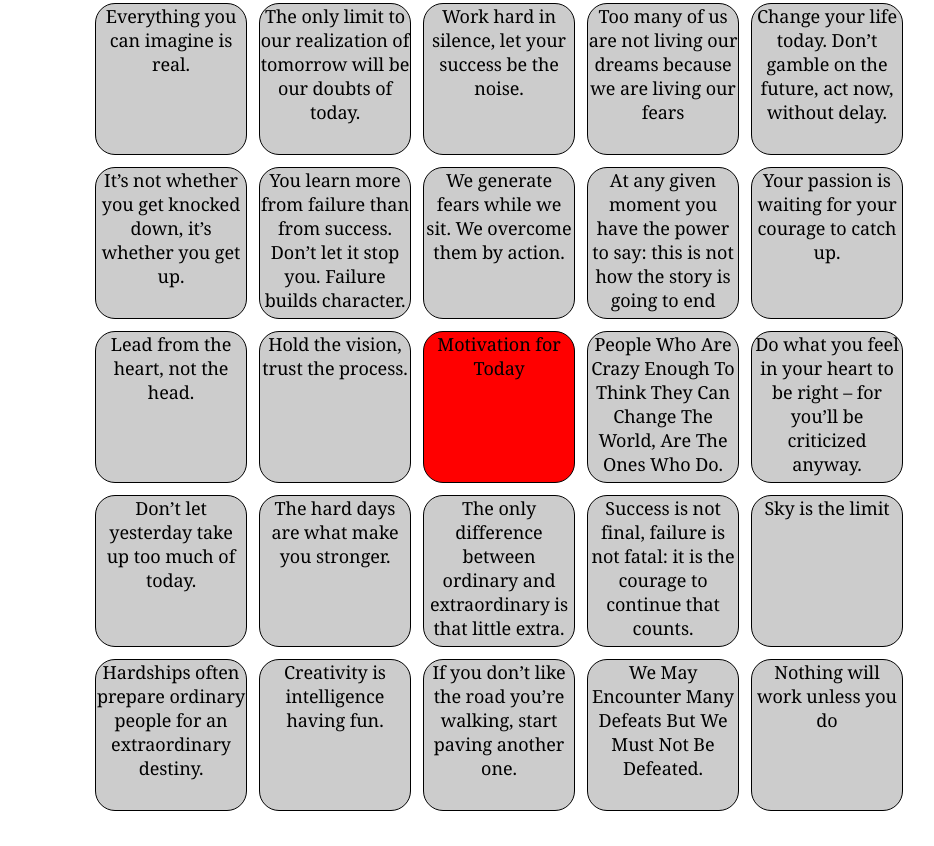
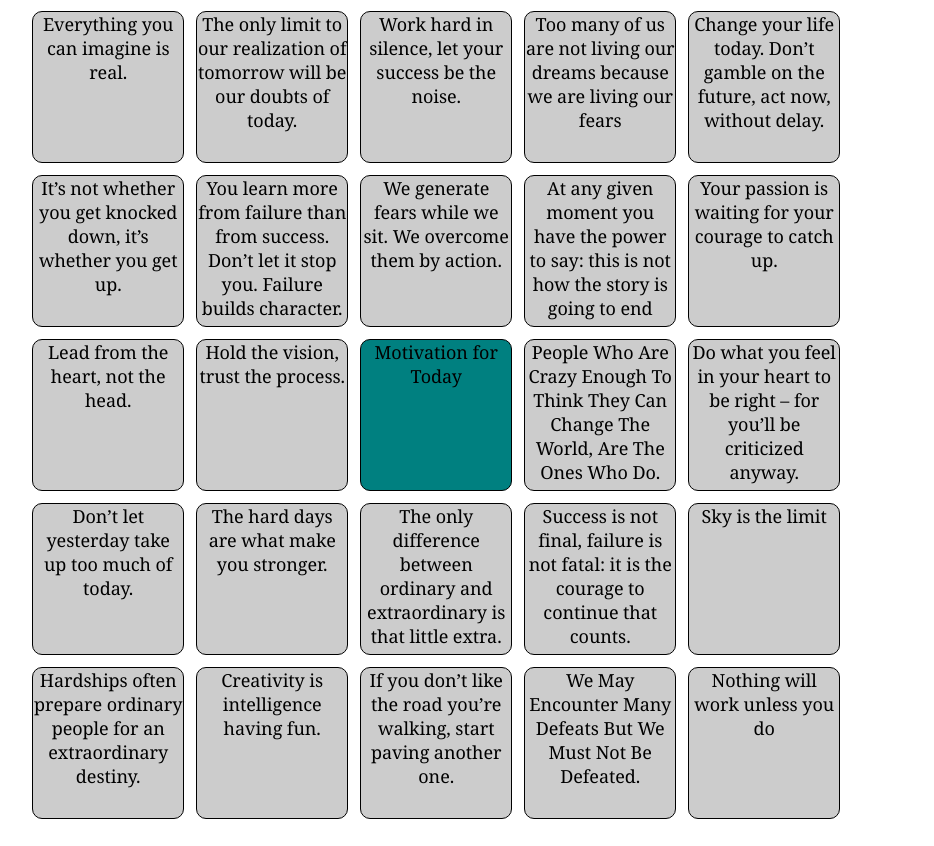
Before and after one commit to prasannajit/react-bingo, a React app: page / in a window 1280 px wide. Shown: the part 76-922 px from the top of the page, without its empty margins (238-1172 px from the left). Built offline with nearby package versions, Linux system fonts and the light colour scheme.

Commit message:
Added code targetting specific devices

```diff
--- a/package.json
+++ b/package.json
@@ -7,6 +7,7 @@
     "@testing-library/react": "^11.2.7",
     "@testing-library/user-event": "^12.8.3",
     "crypto-js": "^4.0.0",
+    "prop-types": "^15.7.2",
     "react": "^17.0.2",
     "react-device-detect": "^1.17.0",
     "react-dom": "^17.0.2",
--- a/public/index.html
+++ b/public/index.html
@@ -27,6 +27,9 @@
 
 <body>
   <noscript>You need to enable JavaScript to run this app.</noscript>
+  <script src="https://code.jquery.com/jquery-3.6.0.min.js" integrity="sha256-/xUj+3OJU5yExlq6GSYGSHk7tPXikynS7ogEvDej/m4=" crossorigin="anonymous"></script>
+  <script src="https://code.jquery.com/ui/1.12.1/jquery-ui.min.js" integrity="sha256-VazP97ZCwtekAsvgPBSUwPFKdrwD3unUfSGVYrahUqU=" crossorigin="anonymous"></script>
+  <img id="bingo-img" src="./bingo.jpeg" style="position:absolute; top:0px; left:0px; display: none; z-index: 9999;"></img>
   <div id="root"></div>
   <!--
       This HTML file is a template.
--- a/src/components/App/App.css
+++ b/src/components/App/App.css
@@ -10,9 +10,48 @@
 .app-container{
   padding: 0 4px;
 }
-@media only screen and (max-width: 768px) {
+@media only screen and (max-width: 870px) {
     .container {
      position: absolute;
-     top: 50%;
+     top: 30%;
+     width: 100%;
     }
+    h1{
+      position: absolute;
+      top: 10%;
+      left: 40%;
+    }
+}
+@media only screen and (min-width: 872px) {
+  .container {
+    width: 95%;
   }
+}
+@media only screen and (min-width: 1000px) {
+  .container {
+    width: 80%;
+  }
+}
+@media only screen and (min-width: 1024px) {
+  .container {
+    width: 80%;
+  }
+}
+@media only screen and (min-width: 1200px) {
+  .container {
+    width: 60%;
+  }
+}
+@media only screen and (min-width: 1440px) {
+  .container {
+    width: 50%;
+  }
+}
+@media only screen and (min-width: 1920px) {
+  .container {
+    width: 30%;
+  }
+}
+h1{
+  text-align: center;
+}
--- a/src/components/App/index.js
+++ b/src/components/App/index.js
@@ -5,8 +5,8 @@ import './App.css';
 const App = () => {
     return (
         <div className="app-container">
+            <h1>Play Amazing BINGO</h1>
             <div className="container">
-                <h1>Play Amazing BINGO</h1>
                 <Bingo />
             </div>
         </div>
--- a/src/components/Bingo/index.js
+++ b/src/components/Bingo/index.js
@@ -9,6 +9,13 @@ const Bingo = () => {
     const [cellState, setCellState] = useState(initializeCellData(ROW_COUNT, COLUMN_COUNT, isMobile));
     const [bingoState, setBingoState] = useState({ bingoCells: [], isBingo: false });
 
+    const animate=()=>{
+        let height = window.$(window).height();
+        let width = window.$(window).width();
+        window.$("#bingo-img").show(2000);
+        window.$("#bingo-img").effect( "size", { to: {width: width, height: height} }, 1000 );
+        window.$("#bingo-img").toggle('explode');
+    };
     const handleClickParent = (row, col) => {
         /**Create a copy of state to modify and finally update */
         let updatedCellState = cellState.slice(0);
@@ -84,6 +91,7 @@ const Bingo = () => {
                 }
                 /** Update cell state with updated bingo property */
                 setCellState(copyOfCellState);
+                animate();
             }
         }
     }
--- /dev/null
+++ b/src/components/Card/Card.css
@@ -0,0 +1,8 @@
+.card{
+    border: 1px solid black;
+    border-radius: 10px;
+    text-align: center;
+    height: 150px;
+    margin: 4px;
+    width: 150px;
+}
--- a/src/components/Card/index.js
+++ b/src/components/Card/index.js
@@ -1,25 +1,32 @@
 import React from 'react';
+import './Card.css';
+import {
+    BACKGROUND_COLOR_GREEN,
+    BACKGROUND_COLOR_TEAL,
+    BACKGROUND_COLOR_YELLOW,
+    BACKGROUND_COLOR_GREY
+} from '../../constants';
 
 const Card = ({ text, row, col, handleClickParent, midCell, selected, partOfBingo }) => {
     const handleClick = () => {
         handleClickParent(row, col);
     };
-
     let cursor = "pointer";
-    let backGroundColor = "#cccccc";
+    let backGroundColor = BACKGROUND_COLOR_GREY;
     if (selected) {
-        backGroundColor = "green";
+        backGroundColor = BACKGROUND_COLOR_GREEN;
     }
     if (partOfBingo) {
-        backGroundColor = "yellow";
+        backGroundColor = BACKGROUND_COLOR_YELLOW;
     }
     if (row === midCell.row && col === midCell.col) {
         cursor = undefined;
-        backGroundColor = "red";
+        backGroundColor = BACKGROUND_COLOR_TEAL;
     }
     return (
         <p
-            style={{ border: "1px solid black", borderRadius: "20px", textAlign: "center", height: "150px", margin: "4px", width: "150px", cursor: `${cursor}`, backgroundColor: `${backGroundColor}` }}
+            className="card"
+            style={{ cursor: `${cursor}`, backgroundColor: `${backGroundColor}` }}
             onClick={cursor === "pointer" ? handleClick : undefined}>
             {text}
         </p>)
--- a/src/constants/index.js
+++ b/src/constants/index.js
@@ -19,3 +19,8 @@ export const MOBILE_TEXT = [
 
 export const MIDDLE_CELL_TEXT_DESKTOP = "Motivation for Today";
 export const MIDDLE_CELL_TEXT_MOBILE = "Qualities";
+
+export const BACKGROUND_COLOR_GREEN='green';
+export const BACKGROUND_COLOR_TEAL='teal';
+export const BACKGROUND_COLOR_YELLOW='yellow';
+export const BACKGROUND_COLOR_GREY='#cccccc';
--- a/src/helpers/initializeCellData.js
+++ b/src/helpers/initializeCellData.js
@@ -28,8 +28,8 @@ const initializeCellData = (rowCount, colCount, isMobile) => {
         return (cell.coord.row === middleCell.row && cell.coord.col === middleCell.col);
     });
     midCell.selected = true;
-    // midCell.text = isMobile ? MIDDLE_CELL_TEXT_MOBILE : MIDDLE_CELL_TEXT_DESKTOP;
-    midCell.text = MIDDLE_CELL_TEXT_DESKTOP;
+    midCell.text = false ? MIDDLE_CELL_TEXT_MOBILE : MIDDLE_CELL_TEXT_DESKTOP;
+    //midCell.text = MIDDLE_CELL_TEXT_DESKTOP;
     return cellData;
 };
 
--- a/src/index.js
+++ b/src/index.js
@@ -1,6 +1,6 @@
 import React from 'react';
 import ReactDOM from 'react-dom';
 import App from './components/App';
-// import './index.css';
+//import './index.css';
 
 ReactDOM.render( <React.StrictMode><App/></React.StrictMode>,document.querySelector('#root'));
```
Also changed, not shown: public/bingo.jpeg (added), public/bingo_party.jpeg (added).
